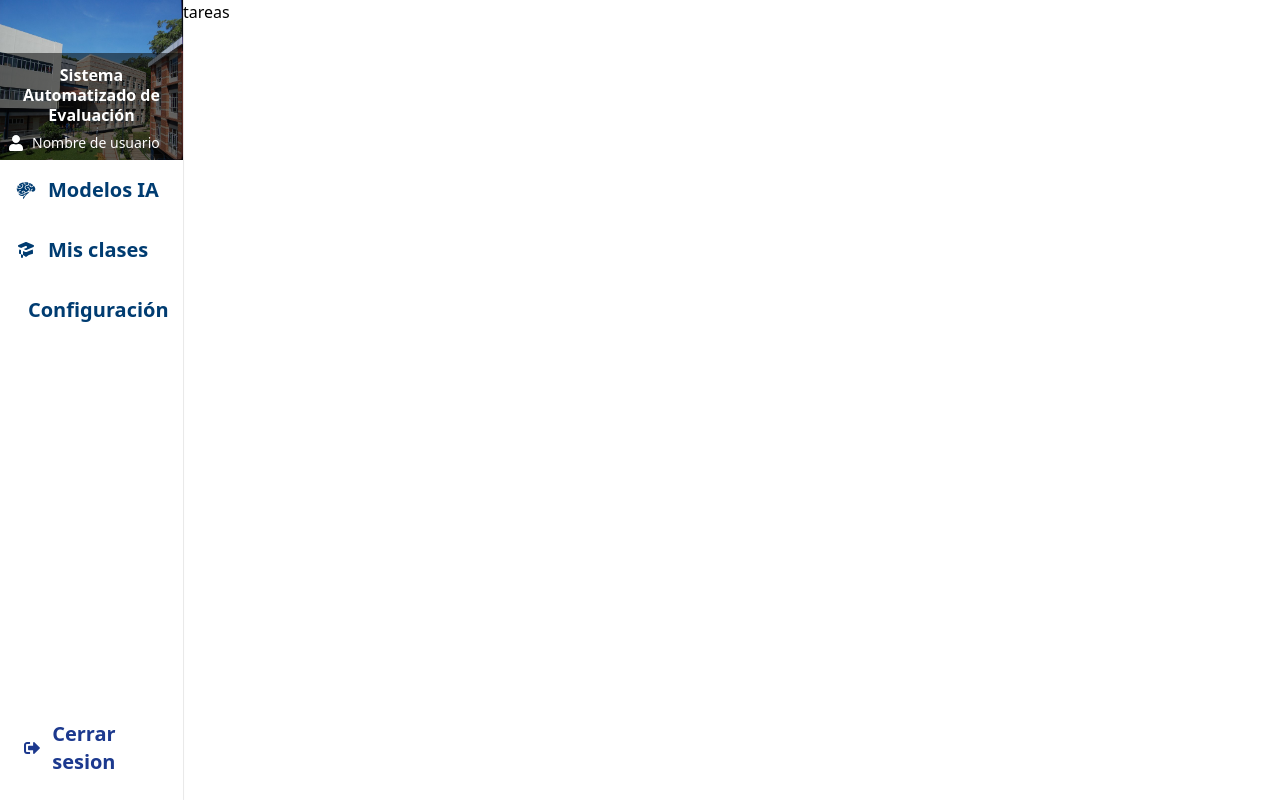
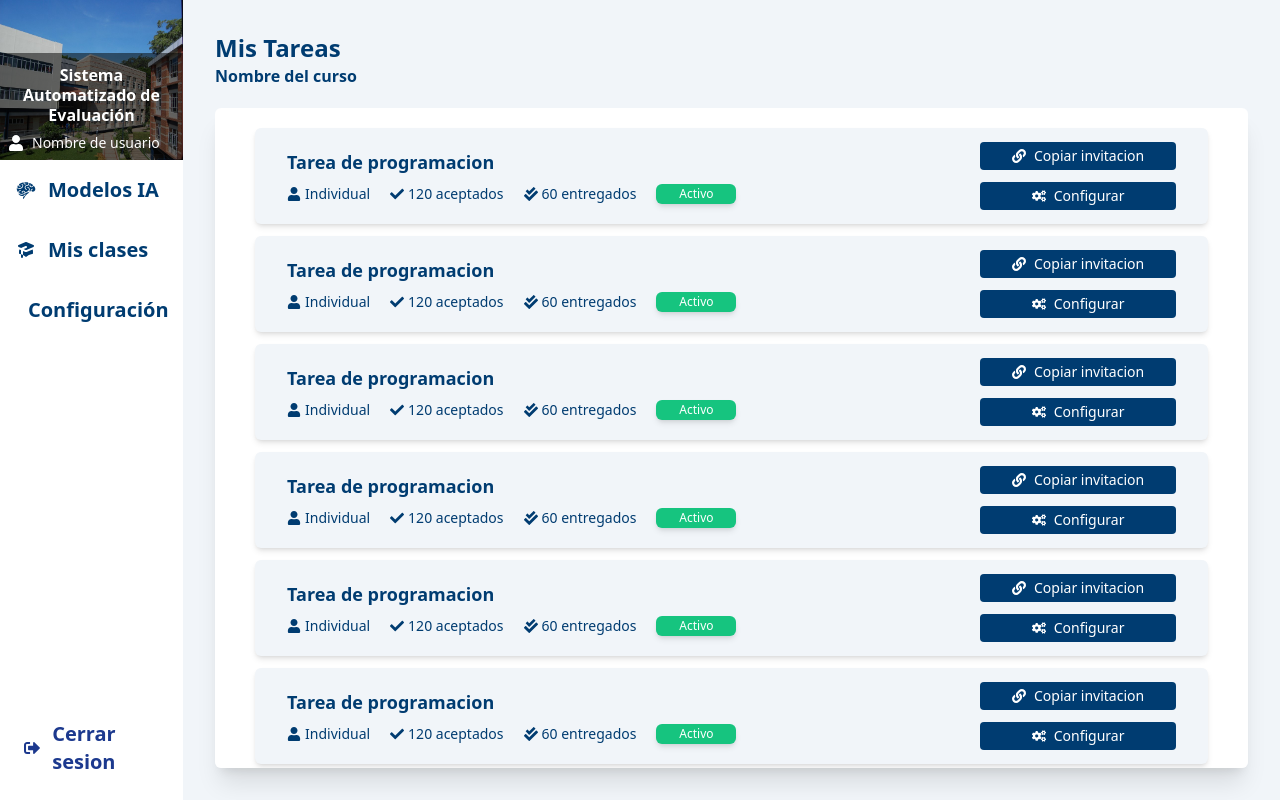
Before and after one commit to ChristopherCalderon/sae-frontend, a Next.js app: page /dashboard/clases/1 in a window 1280 px wide. Built offline with nearby package versions, Linux system fonts and the light colour scheme.

Commit message:
feat: add assignments view :sparkles:

```diff
--- a/src/app/dashboard/clases/[tareas]/[id]/page.jsx
+++ b/src/app/dashboard/clases/[tareas]/[id]/page.jsx
@@ -2,7 +2,15 @@ import React from 'react'
 
 function tarea() {
   return (
-    <div>tarea</div>
+    <div className="bg-background flex flex-col gap-5 w-full h-full p-8 overflow-clip">
+    <div className="w-full text-primary ">
+      <h1 className="text-2xl font-bold">Mis Clases</h1>
+      <p className="font-semibold">Vista general de los cursos</p>
+    </div>
+    <div className="w-full h-[90%] bg-white shadow-xl px-3 py-5 gap-3 overflow-y-scroll rounded-md">
+
+    </div>
+  </div>
   )
 }
 
--- a/src/app/dashboard/clases/[tareas]/page.jsx
+++ b/src/app/dashboard/clases/[tareas]/page.jsx
@@ -1,8 +1,24 @@
-import React from 'react'
+import AssignmentCard from "@/components/cards/AssignmentCard";
+import React from "react";
 
 function tareas() {
   return (
-    <div>tareas</div>
+    <div className="bg-background flex flex-col gap-5 w-full h-full p-8 overflow-clip">
+    <div className="w-full text-primary ">
+      <h1 className="text-2xl font-bold">Mis Tareas</h1>
+      <p className="font-semibold">Nombre del curso</p>
+    </div>
+    <div className="w-full h-[90%] bg-white shadow-xl px-10 py-5 flex flex-col gap-3 overflow-y-scroll rounded-md">
+      <AssignmentCard />
+      <AssignmentCard />
+      <AssignmentCard />
+      <AssignmentCard />
+      <AssignmentCard />
+      <AssignmentCard />
+      <AssignmentCard />
+      <AssignmentCard />
+    </div>
+  </div>
   )
 }
 
--- a/src/app/dashboard/clases/page.jsx
+++ b/src/app/dashboard/clases/page.jsx
@@ -6,7 +6,7 @@ function clases() {
     <div className="bg-background flex flex-col gap-5 w-full h-full p-8 overflow-clip">
       <div className="w-full text-primary ">
         <h1 className="text-2xl font-bold">Mis Clases</h1>
-        <p>Vista general de los cursos</p>
+        <p className="font-semibold">Vista general de los cursos</p>
       </div>
       <div className="w-full h-[90%] bg-white shadow-xl px-3 py-5 grid grid-cols-2 gap-3 overflow-y-scroll rounded-md">
         <ClassCard />
--- /dev/null
+++ b/src/components/cards/AssignmentCard.jsx
@@ -0,0 +1,42 @@
+import React from "react";
+import { FaUser, FaCheck, FaCheckDouble, FaLink, FaCogs } from "react-icons/fa";
+
+function AssignmentCard() {
+  return (
+    <div className="bg-background w-full h-24 shadow-md rounded-md py-5 px-8 text-primary flex justify-center items-center gap-2">
+      <div className="flex flex-col w-2/3 gap-2 ">
+        <h1 className="text-lg font-bold">Tarea de programacion</h1>
+        <div className="flex gap-5 font-medium">
+          <span className="flex text-sm items-center gap-1 ">
+            <FaUser />
+            <p>Individual</p>
+          </span>
+          <span className="flex text-sm items-center gap-1">
+            <FaCheck />
+            <p>120 aceptados</p>
+          </span>
+          <span className="flex text-sm items-center gap-1">
+            <FaCheckDouble />
+            <p>60 entregados</p>
+          </span>
+          <button className="w-20 text-xs text-white font-medium bg-accent  rounded-md shadow-md ">
+            Activo
+          </button>
+        </div>
+      </div>
+
+      <div className="flex flex-col w-1/3 gap-3 items-end text-white text-sm">
+        <button className="flex items-center w-2/3 justify-center gap-2 bg-primary hover:bg-primary-hover  py-1 rounded">
+          <FaLink />
+          Copiar invitacion
+        </button>
+        <button className="flex items-center w-2/3  justify-center gap-2 bg-primary hover:bg-primary-hover py-1 rounded">
+          <FaCogs />
+          Configurar
+        </button>
+      </div>
+    </div>
+  );
+}
+
+export default AssignmentCard;
--- a/src/components/cards/ClassCard.jsx
+++ b/src/components/cards/ClassCard.jsx
@@ -12,7 +12,7 @@ function ClassCard() {
         </h1>
       </div>
       <button className="w-20 text-sm text-white font-bold bg-accent px-2 py-1 rounded-md shadow-md ">
-        Active
+        Activo
       </button>
       <a
         href="https://github.com/tu-usuario/tu-repo"
--- /dev/null
+++ b/src/components/tables/AssignmentsTable.jsx
@@ -0,0 +1,9 @@
+import React from 'react'
+
+function AssignmentsTable() {
+  return (
+    <div>AssignmentsTable</div>
+  )
+}
+
+export default AssignmentsTable
```
